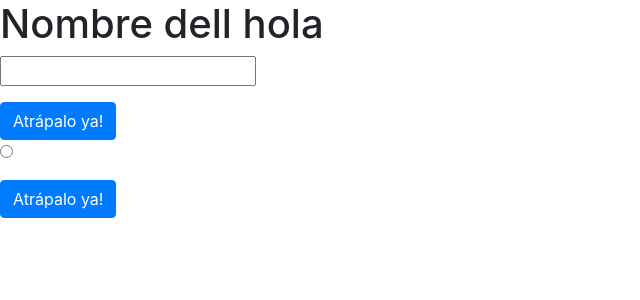
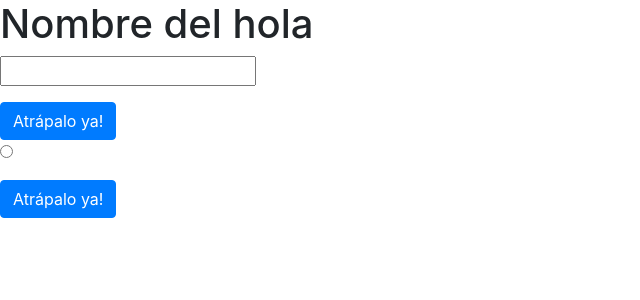
Before and after one commit to ulazcano/app, a Flask app: page / in a window 1280 px wide. Shown: the top 300 px of the page, without its empty margins (0-640 px from the left). Run offline with Flask 3, Linux system fonts and the light colour scheme; some libraries are stand-ins or nearby versions.

Commit message:
actualización index

```diff
--- a/templates/index.html
+++ b/templates/index.html
@@ -5,7 +5,7 @@
   </head>
 
   <body>
-     <h1>Nombre dell {{ message }}  </h1>
+     <h1>Nombre del {{ message }}  </h1>
     <form method="POST" action = "/send_data">
       <div class = "form-group">
         <input type="text" name = "pay">
```
